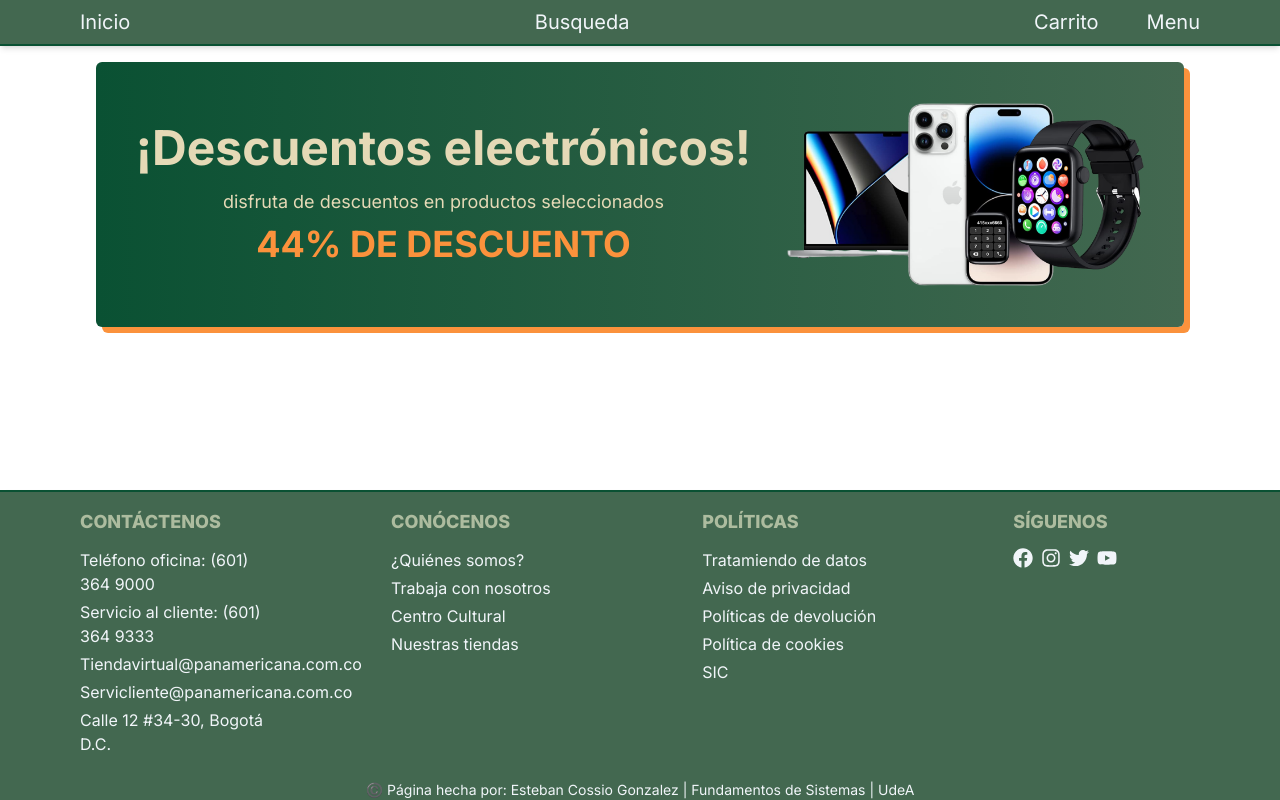
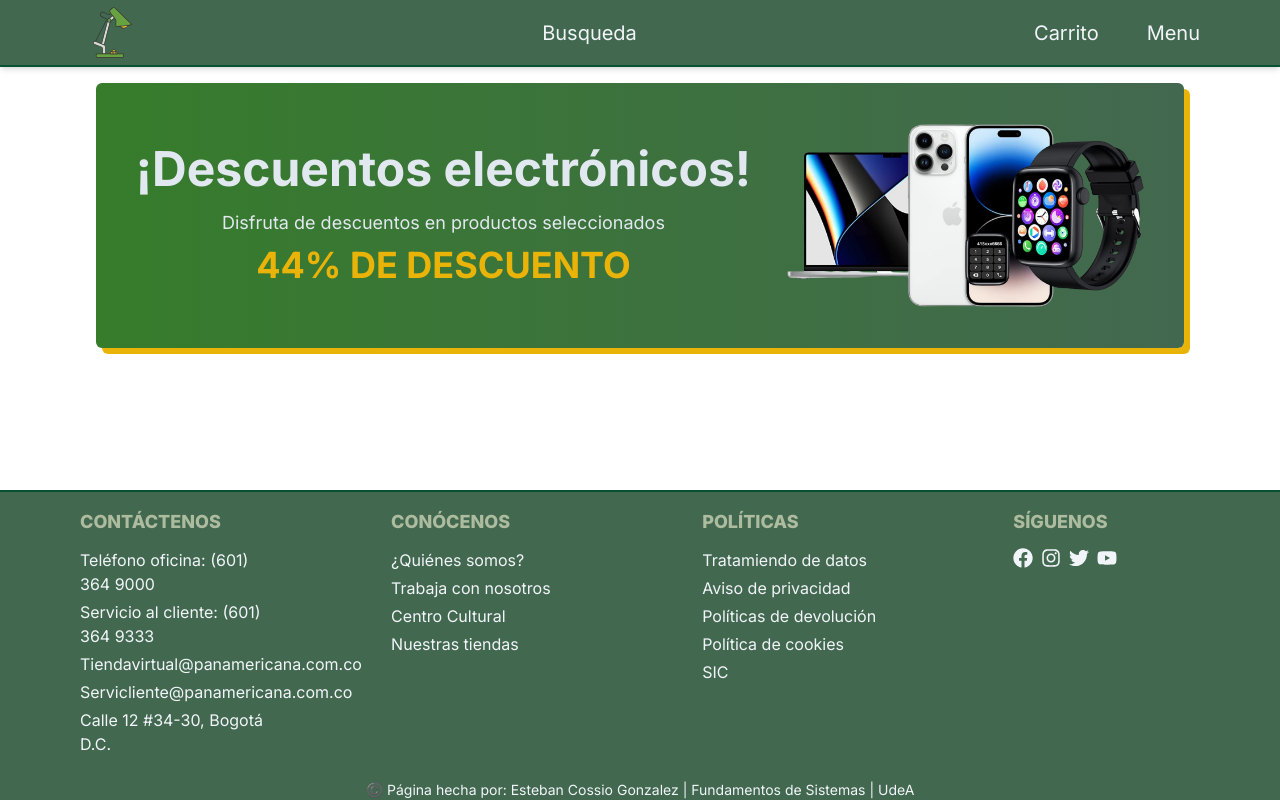
Before and after one commit to C0SS10/Papeleria, a Next.js app: page / in a window 1280 px wide. Built offline with nearby package versions, Linux system fonts and the light colour scheme.

Commit message:
Update styling and content in HomeBanner component 🎨

```diff
--- a/src/app/components/HomeBanner.tsx
+++ b/src/app/components/HomeBanner.tsx
@@ -2,16 +2,16 @@
 
 export default function HomeBanner() {
   return (
-    <div className="relative bg-gradient-to-l from-pistachio-400 to-pistachio-900 mb-4 rounded-md shadow-orange-400 shadow-[6px_6px]">
+    <div className="relative bg-gradient-to-l from-pistachio-400 to-pistachio-600 mb-4 rounded-md shadow-yellow-500 shadow-[6px_6px]">
       <div className="mx-auto px-2 py-8 flex flex-col gap-1 md:flex-row items-center justify-evenly">
         <div className="mb-8 md:mb-0 text-center">
-          <h1 className="text-3xl md:text-5xl font-bold text-pistachio-100 mb-4">
+          <h1 className="text-3xl md:text-5xl font-bold text-slate-200 mb-4">
             ¡Descuentos electrónicos!
           </h1>
-          <p className="text-lg md:texl-xl text-pistachio-100 mb-2">
-            disfruta de descuentos en productos seleccionados
+          <p className="text-lg md:texl-xl text-slate-200 mb-2">
+            Disfruta de descuentos en productos seleccionados
           </p>
-          <p className="text-2xl md:text-4xl text-orange-400 font-bold">
+          <p className="text-2xl md:text-4xl text-yellow-500 font-bold">
             44% DE DESCUENTO
           </p>
         </div>
@@ -21,6 +21,8 @@
             fill
             alt="Banner imagen"
             className="object-contain"
+            sizes="100%"
+            priority
           />
         </div>
       </div>
--- a/src/app/components/Navbar.tsx
+++ b/src/app/components/Navbar.tsx
@@ -1,13 +1,16 @@
 import Link from "next/link";
 import { Section } from "./Section";
+import Logo from "@/app/icons/HomeIcon";
 
 export default function Navbar() {
   return (
-    <section className="sticky top-0 w-full bg-pistachio-400 z-8 shadow-md border-pistachio-900 border-b-2">
-      <article className="py-2 text-xl text-slate-100">
-        <Section >
+    <section className="sticky top-0 w-full bg-pistachio-400 z-50 shadow-md border-pistachio-900 border-b-2">
+      <article className="py-0 text-xl text-slate-100">
+        <Section>
           <div className="flex items-center justify-between gap-2 md:gap-0">
-            <Link href="/">Inicio</Link>
+            <Link href="/">
+              <Logo />
+            </Link>
             <div className="hidden md:block">Busqueda</div>
             <nav className="flex items-center gap-8 md:gap-12">
               <div>Carrito</div>
--- /dev/null
+++ b/src/app/icons/HomeIcon.tsx
@@ -0,0 +1,83 @@
+import React from "react";
+
+const Logo: React.FC = () => (
+  <svg
+    width="65px"
+    height="65px"
+    viewBox="0 0 1024 1024"
+    version="1.1"
+    xmlns="http://www.w3.org/2000/svg"
+  >
+    <path
+      d="M761.9 362.5c3.9 40.1-25.5 75.8-65.5 79.7-40.1 3.9-75.8-25.5-79.7-65.5l145.2-14.2z"
+      fill="#FFD632"
+    />
+    <path
+      d="M689.2 448c-39.9 0-74.1-30.4-78-70.9l-0.5-5.5 156.1-15.2 0.5 5.5c2 20.9-4.2 41.2-17.5 57.4-13.3 16.2-32.1 26.2-53 28.2-2.5 0.4-5 0.5-7.6 0.5z m-66.3-66.5c6.1 34.2 37.7 58.6 72.9 55.2 35.2-3.4 61.5-33.4 60.9-68.1l-133.8 12.9zM432.8 312.9L338.4 267c-21.5-10.4-30.6-36.3-20.2-57.9 10.4-21.5 36.3-30.6 57.9-20.3l63.8 31.1c16 7.8 35.4 1 43.2-15l9.9 4.8c-10.4 21.5-36.4 30.5-57.9 20.1l-63.8-31.1c-7.8-3.7-16.5-4.2-24.7-1.4-8.2 2.9-14.7 8.7-18.5 16.5-7.7 16.1-1 35.4 15.1 43.2l94.4 45.9-4.8 10z"
+      fill="#333336"
+    />
+    <path
+      d="M565.5 412.3v-94.1l-93.3-126.6c-5.5-7.5-6-17.5-1.1-25.4 16.8-27.2 41.7-39.7 57.2-45.1 8.1-2.9 17.2-0.8 23.4 5.3l260.2 255.2c2 1.9 1.1 5.3-1.6 6-25.4 6.7-127.7 31.4-242.8 26.8-1.1-0.1-2-1-2-2.1z"
+      fill="#68A240"
+    />
+    <path
+      d="M596.2 420.4c-9.5 0-19.2-0.2-28.9-0.6-4.1-0.2-7.2-3.5-7.2-7.5V320l-92.3-125.2c-6.9-9.3-7.4-21.7-1.3-31.6 17.2-27.8 42.1-41.1 60.1-47.4 10-3.5 21.4-0.9 29 6.5l260.2 255.2c2.3 2.3 3.3 5.7 2.4 8.8-0.8 3.1-3.3 5.6-6.4 6.4-26.1 7-113.1 27.7-215.6 27.7zM571 409c107.8 3.7 203-17.8 234.6-25.9L547.8 130.2c-4.7-4.6-11.6-6.1-17.7-4-16.2 5.7-38.9 17.8-54.3 42.8-3.7 6-3.4 13.5 0.8 19.3L571 316.4V409zM240.7 674.7l-9.8-5L409 318l23 7.3-3.3 10.5-14.1-4.5z"
+      fill="#333336"
+    />
+    <path
+      d="M541.6 285.4L515 249.9l-65.7 49.2c-1.2 0.9-2.3 1.9-3.3 3.1-3.3 2.3-6 5.4-7.7 9.4L338 698.1l40.6 17.8L477 333.7l64.6-48.3z"
+      fill="#D5D9CF"
+    />
+    <path
+      d="M382.4 723.5l-50.8-22.2L433 309.7l0.2-0.4c2-4.5 5.1-8.4 9.1-11.3 1.1-1.2 2.4-2.3 3.7-3.3l70.1-52.5 33.1 44.3-67.4 50.4-99.4 386.6z m-37.9-28.6l30.4 13.3 97.3-377.7 61.7-46.2-20-26.7-61.3 45.9c-0.9 0.7-1.8 1.5-2.5 2.3l-0.4 0.5-0.6 0.4c-2.4 1.7-4.4 4-5.6 6.7l-99 381.5z"
+      fill="#333336"
+    />
+    <path
+      d="M212.9 664.5c-5.1 12.6 1 26.9 13.6 32l109.2 44.1c11.5 4.7 19.1 15.9 19.1 28.3v78.9H404V740.3c0-14.9-9.1-28.4-22.9-34L245 650.9c-12.7-5.1-27 1-32.1 13.6z"
+      fill="#D5D9CF"
+    />
+    <path
+      d="M409.4 853.3h-60.2v-84.4c0-10.3-6.1-19.4-15.7-23.2l-109.2-44.1c-7.4-3-13.3-8.7-16.4-16.1s-3.2-15.6-0.2-23c3-7.5 8.8-13.3 16.2-16.4 7.4-3.1 15.6-3.2 23-0.2L383 701.3c16 6.5 26.3 21.9 26.3 39.1v112.9z m-49.1-11h38.2v-102c0-12.8-7.6-24.1-19.5-28.9L242.8 656c-4.7-1.9-9.9-1.9-14.6 0.1-4.7 2-8.3 5.7-10.2 10.4-1.9 4.7-1.9 9.9 0.1 14.6 2 4.7 5.7 8.3 10.4 10.2l109.2 44.1c13.7 5.5 22.5 18.6 22.5 33.4v73.5z"
+      fill="#333336"
+    />
+    <path
+      d="M671.6 904.2H268c-7 0-12.7-5.7-12.7-12.7v-31.1c0-7 5.7-12.7 12.7-12.7h403.6c7 0 12.7 5.7 12.7 12.7v31.1c0 7.1-5.7 12.7-12.7 12.7z"
+      fill="#68A240"
+    />
+    <path
+      d="M671.6 909.7H268c-10 0-18.2-8.2-18.2-18.2v-31.1c0-10 8.2-18.2 18.2-18.2h403.6c10 0 18.2 8.2 18.2 18.2v31.1c0 10.1-8.1 18.2-18.2 18.2zM268 853.3c-4 0-7.2 3.2-7.2 7.2v31.1c0 4 3.2 7.2 7.2 7.2h403.6c4 0 7.2-3.2 7.2-7.2v-31.1c0-4-3.2-7.2-7.2-7.2H268z"
+      fill="#333336"
+    />
+    <path
+      d="M460 322.6m-28 0a28 28 0 1 0 56 0 28 28 0 1 0-56 0Z"
+      fill="#68A240"
+    />
+    <path
+      d="M460 356.1c-18.5 0-33.5-15-33.5-33.5s15-33.5 33.5-33.5 33.5 15 33.5 33.5-15 33.5-33.5 33.5z m0-56c-12.4 0-22.5 10.1-22.5 22.5s10.1 22.5 22.5 22.5 22.5-10.1 22.5-22.5-10.1-22.5-22.5-22.5z"
+      fill="#333336"
+    />
+    <path
+      d="M563.6 809.8v8h-62.2v-8c0-7.9 4.1-15.3 10.9-19.2 4.6-2.7 11.1-4.6 20.2-4.6 9.7 0 16.4 2.2 21 5.1 6.3 4 10.1 11.2 10.1 18.7z"
+      fill="#FFD632"
+    />
+    <path
+      d="M569.1 823.3h-73.2v-13.5c0-9.9 5.2-19.1 13.7-24 6.2-3.6 13.9-5.4 22.9-5.4 9.5 0 17.6 2 23.9 6 7.8 4.9 12.7 13.9 12.7 23.4v13.5z m-62.3-11H558v-2.5c0-5.8-2.9-11.2-7.5-14.1-4.6-2.9-10.6-4.3-18.1-4.3-7.1 0-13 1.3-17.4 3.9-5 2.9-8.2 8.5-8.2 14.5v2.5z"
+      fill="#333336"
+    />
+    <path
+      d="M582.3 847.8H482v-22.6c0-4.1 3.3-7.4 7.4-7.4h85.5c4.1 0 7.4 3.3 7.4 7.4v22.6z"
+      fill="#FFD632"
+    />
+    <path
+      d="M587.8 853.3H476.5v-28.1c0-7.1 5.8-12.9 12.9-12.9h85.5c7.1 0 12.9 5.8 12.9 12.9v28.1z m-100.3-11h89.3v-17.1c0-1.1-0.9-1.9-1.9-1.9h-85.5c-1.1 0-1.9 0.9-1.9 1.9v17.1z"
+      fill="#333336"
+    />
+    <path
+      d="M503 817.8h8v30h-8zM528.2 817.8h8v30h-8zM553.2 817.8h8v30h-8z"
+      fill="#333336"
+    />
+  </svg>
+);
+
+
+export default Logo;
```
